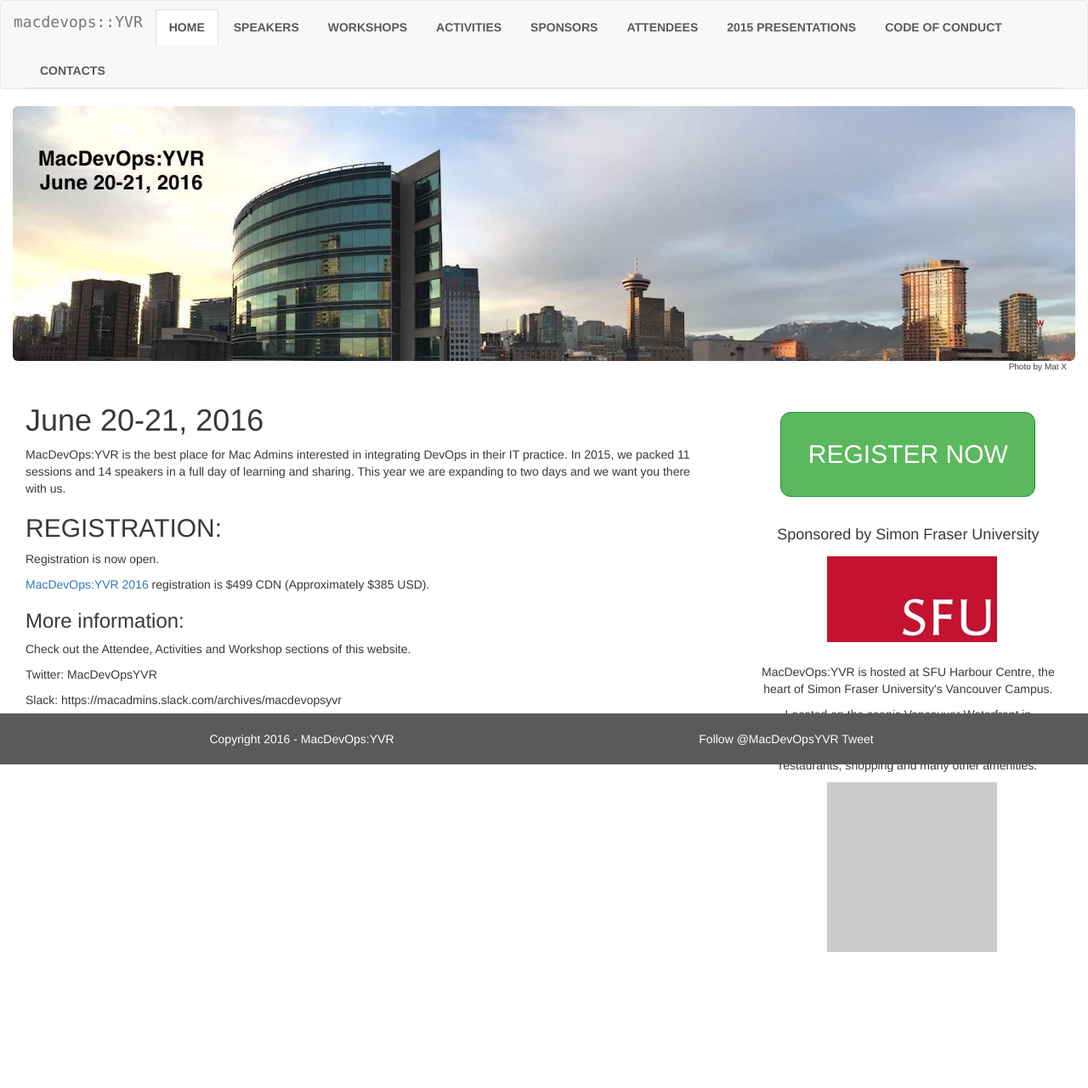
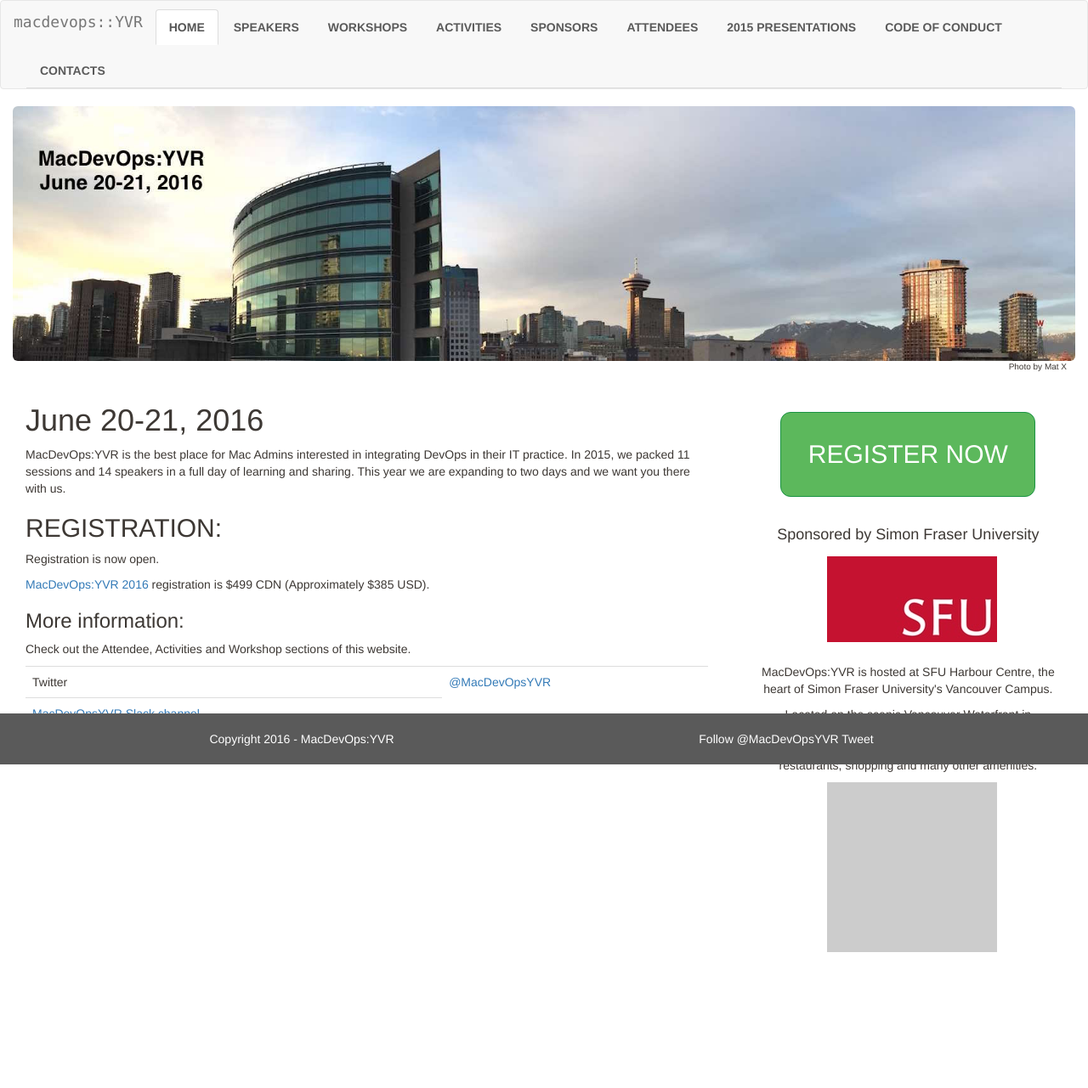
Before and after one commit to macdevopsyvr/macdevopsyvr.github.io, a Jekyll site: the page built from index.md, in a window 1280 px wide. Shown: the whole page at 85% size. Built offline with Jekyll 4.4.1, drawn with Linux system fonts in a browser that asks for light colours; comment, search, counter and statistics services are not loaded.

Commit message:
Add Slack to contacts
And add contacts.html to main page

```diff
--- a/_includes/contacts.html
+++ b/_includes/contacts.html
@@ -5,6 +5,9 @@
         <td><a href="https://twitter.com/intent/tweet?screen_name=MacDevOpsYVR">@MacDevOpsYVR</a></td>
       </tr>
       <tr>
+      	<td><a href="https://macadmins.slack.com/archives/macdevopsyvr">MacDevOpsYVR Slack channel</a></td>
+      	</tr>
+      <tr>
         <td>Email</td>
         <td><a href="mailto:{{ site.email }}">macdevops::YVR</a></td>
       </tr>
--- a/index.md
+++ b/index.md
@@ -18,6 +18,4 @@
 
 Check out the Attendee, Activities and Workshop sections of this website.
 
-Twitter: MacDevOpsYVR
-
-Slack: https://macadmins.slack.com/archives/macdevopsyvr
+{% include contacts.html %}
```
